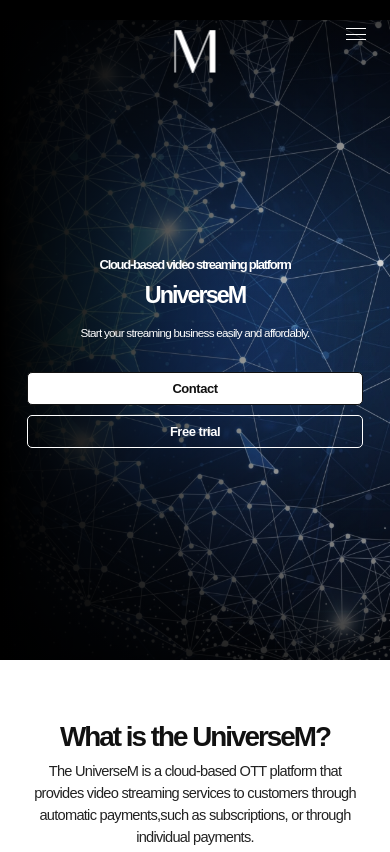
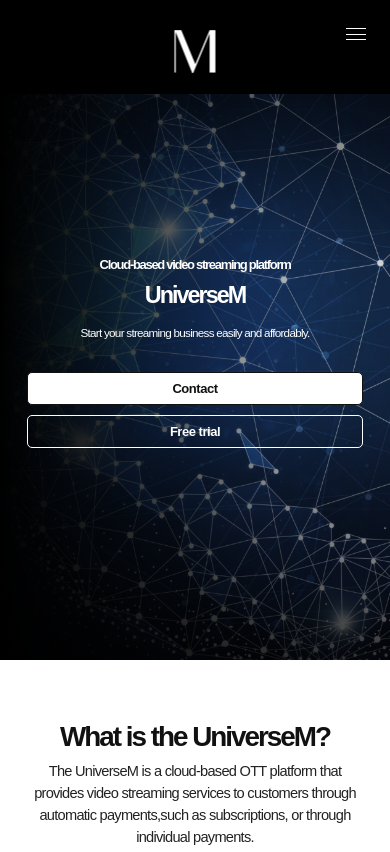
Before and after one commit to merecinema/universem, a plain HTML site: page index.html in a window 390 px wide. Shown: the top 852 px of the page. Drawn offline with nearby package versions, Linux system fonts and the light colour scheme; files whose address does not match are found by name; a web font is replaced by a local one.

Commit message:
Fix mobile header CSS specificity - Increase selector specificity to match minimal.css - Ensure mobile header background and padding apply correctly

```diff
--- a/comm/css/custom.css
+++ b/comm/css/custom.css
@@ -148,6 +148,8 @@
 			box-sizing: border-box !important;
 		}
 		/* Header Menu - Mobile */
+		html body #header,
+		body #header,
 		#header {
 			padding: 40px 0 !important;
 			overflow-x: hidden !important;
```
